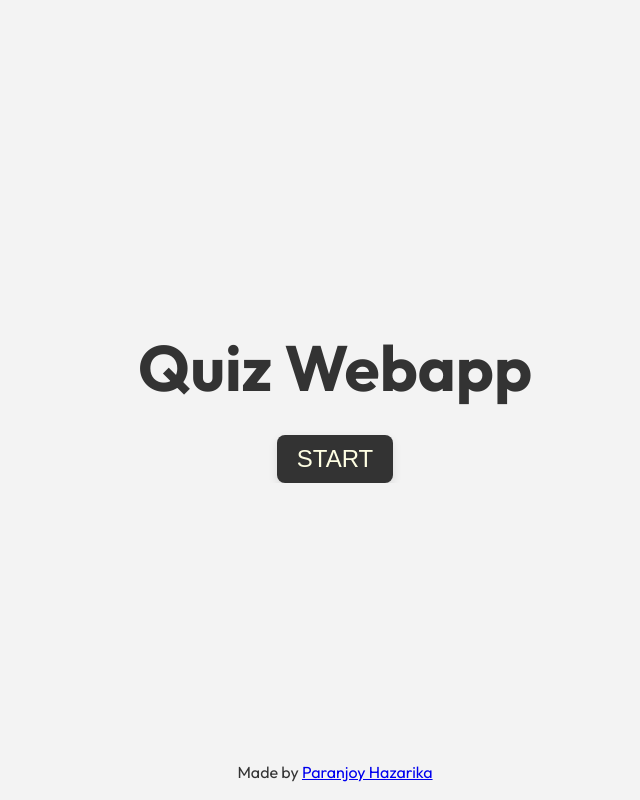
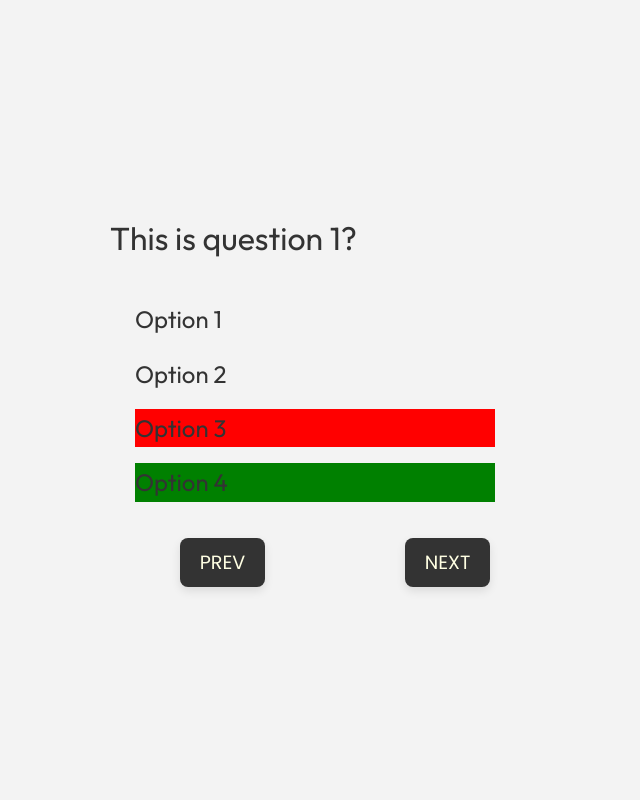
Before and after one commit to Paranjoy-Hazarika/Quiz-Web-App, a plain HTML site: page index.html in a window 1280 px wide. Both pictures are taken after a click on the button "START". Shown: the whole page, without its empty margins (305-945 px from the left). Drawn offline with Linux system fonts and the light colour scheme.

Commit message:
Added the basic mechanics for the quiz webapp

```diff
--- a/index.html
+++ b/index.html
@@ -17,8 +17,8 @@
 
         <!-- Quiz Section -->
         <section class="quizPage">
-            <h1 id="quizSection">Quiz Webapp</h1>
-            <button class="quizControl">Start</button>
+            <h1 id="quizTitle">Quiz Webapp</h1>
+            <button class="quizStart">Start</button>
         </section>
 
         <section class="quizSection hidden">
@@ -27,20 +27,20 @@
             </div>
 
             <div class="optionContainer">
-                <div class="option1">
+                <div class="options option1">
                     <p class="option"><span class="optionNum">1. </span> Paranjoy</p>
                 </div>
 
-                <div class="option2">
+                <div class="options option2">
                     <p class="option"><span class="optionNum">2. </span> Max</p>
                 </div>
 
-                <div class="option3">
-                    <p class="option"><span class="optionNum">3. </span> Lewis</p>
+                <div class="options option3">
+                    <p class="option wrong"><span class="optionNum">3. </span> Lewis</p>
                 </div>
 
-                <div class="option4">
-                    <p class="option"><span class="optionNum">4. </span> Lara</p>
+                <div class="options option4">
+                    <p class="option correct"><span class="optionNum">4. </span> Lara</p>
                 </div>
             </div>
 
@@ -64,5 +64,7 @@
             <a href="http://github.com/Paranjoy-Hazarika" target="_blank" rel="noopener noreferrer">Paranjoy Hazarika</a>
         </p>
      </footer>
+
+     <script src="script.js"></script>
 </body>
 </html>
--- /dev/null
+++ b/script.js
@@ -0,0 +1,86 @@
+const quizInfo = [
+    {
+        question : "This is question 1?",
+        options : ["Option 1", "Option 2", "Option 3", "Option 4"],
+        answer : "Option 1"
+    },
+    {
+        question : "This is question 2?",
+        options : ["Option A", "Option B", "Option C", "Option D"],
+        answer : "Option A"
+    },
+    {
+        question : "This is question 3?",
+        options : ["Option V", "Option X", "Option Y", "Option Z"],
+        answer : "Option Y"
+    },
+    {
+        question : "This is question 4?",
+        options : ["Option i", "Option ii", "Option iii", "Option iv"],
+        answer : "Option ii"
+    }
+]
+
+function hiddenToggle(element) {
+    element.classList.toggle("hidden");
+}
+
+function questionManager(question, options, questionNumber) {
+    let optionNumber = 0;
+    let option = 0;
+
+    question.textContent = quizInfo[questionNumber].question;
+    while (optionNumber < 4) {
+        options[optionNumber].textContent = quizInfo[questionNumber].options[option];
+
+        optionNumber++;
+        option = option + 1;
+    }
+}
+
+const startQuizBtn = document.querySelector('.quizStart');
+const nextBtn = document.querySelector(".nextButton")
+const restartBtn = document.querySelector(".restartButton")
+
+const quizStartPage = document.querySelector(".quizPage");
+const quizSection = document.querySelector(".quizSection");
+const scoreSection = document.querySelector(".resultSection");
+const madeBy = document.querySelector(".madeBy");
+
+const questionContainer = document.querySelector(".question");
+const optionContainer = document.querySelectorAll(".option");
+
+const quizLength = quizInfo.length;
+
+let currentQuestionNumber = 1;
+let questionNumber = 0;
+
+startQuizBtn.addEventListener("click", () => {
+    hiddenToggle(quizStartPage);
+    hiddenToggle(quizSection);
+    hiddenToggle(madeBy);
+
+    questionManager(questionContainer, optionContainer, questionNumber);
+})
+
+
+nextBtn.addEventListener("click", () => {
+        currentQuestionNumber++;
+
+        if (currentQuestionNumber <= quizLength) {
+            questionNumber++;
+            questionManager(questionContainer, optionContainer, questionNumber);
+        } else {
+            hiddenToggle(quizSection)
+            hiddenToggle(scoreSection);
+    }
+})
+
+restartBtn.addEventListener("click", () => {
+    currentQuestionNumber = 1;
+    questionNumber = 0;
+
+    hiddenToggle(quizStartPage);
+    hiddenToggle(scoreSection);
+    hiddenToggle(madeBy);
+})
--- a/style.css
+++ b/style.css
@@ -46,6 +46,7 @@ h1, h2, h3, p {
 
 /* Base Button Style */
 button {
+        font-family: "Poppins";
         background-color: #333;
         color: var(--button-text-color);
         padding: 10px 20px;
@@ -119,6 +120,10 @@ section {
         max-width: 80%;
 }
 
+.options {
+        cursor: pointer;
+}
+
 .option {
         font-size: 1.5rem;
 }
@@ -140,6 +145,15 @@ section {
         font-size: 1.5rem;
 }
 
+/* Correct or Wrong */
+.correct {
+        background-color: green;
+}
+
+.wrong {
+        background-color: red;
+}
+
 /* Footer Part */
 footer {
         position: absolute;
```
